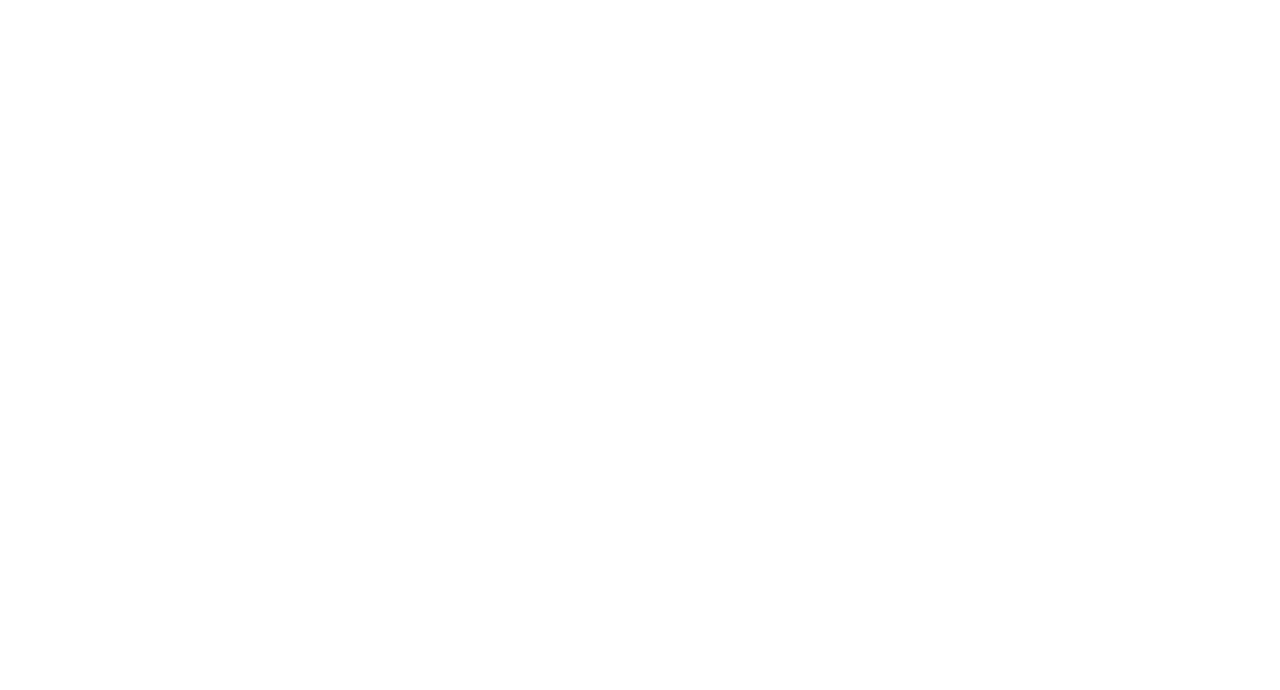
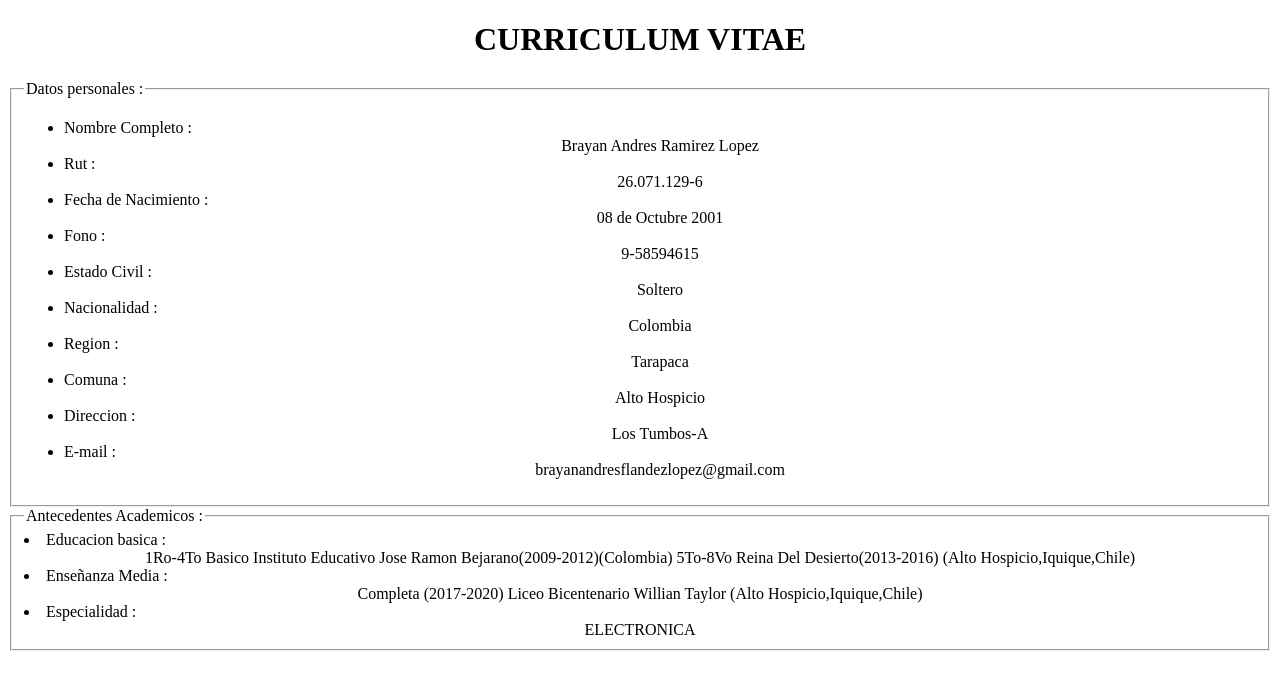
Before and after one commit to BrayanLopez7b/brayanlopez7b.github.io, a plain HTML site: page index.html in a window 1280 px wide. Drawn offline with Linux system fonts and the light colour scheme.

Commit message:
Add files via upload

```diff
--- a/index.html
+++ b/index.html
@@ -3,10 +3,35 @@
 <head>
     <meta charset="UTF-8">
     <meta http-equiv="X-UA-Compatible" content="IE=edge">
-    <meta name="viewport" content="width=device-width, initial-scale=1.0">
+    <meta name="viewport" content="width=, initial-scale=1.0">
     <title>Document</title>
 </head>
 <body>
+    <h1><center> CURRICULUM VITAE </center></h1>
+    <div id="inicio">
+        <fieldset>
+            <legend>Datos personales : </legend>
+        <ul>
+            <li> Nombre Completo : <center>Brayan Andres Ramirez Lopez</center> </li>
+            <li> Rut : <center> 26.071.129-6 </center> </li>
+            <LI> Fecha de Nacimiento : <center>08 de Octubre 2001</center> </LI>
+            <li> Fono :<center> 9-58594615 </center> </li>
+            <li> Estado Civil : <center> Soltero </center> </li>
+            <li> Nacionalidad :<center> Colombia </center> </li>
+            <LI> Region : <center>Tarapaca </center> </LI>
+            <li> Comuna : <center> Alto Hospicio</center> </li>
+            <li> Direccion : <center> Los Tumbos-A </center> </li>
+            <li> E-mail : <center> brayanandresflandezlopez@gmail.com </center></li></ul>
+    </fieldset><fieldset>
+        <legend>Antecedentes Academicos : </legend>
+        <li> Educacion basica :<center> 1Ro-4To Basico Instituto Educativo
+            Jose Ramon Bejarano(2009-2012)(Colombia)
+             5To-8Vo Reina Del Desierto(2013-2016)
+             (Alto Hospicio,Iquique,Chile)</center></li>
+        <li>Enseñanza  Media :<center> Completa (2017-2020)
+            Liceo Bicentenario Willian Taylor (Alto Hospicio,Iquique,Chile) </center> </li>
+        <li>Especialidad : <center> ELECTRONICA </center> </li>
+    </fieldset>
 
 </body>
 </html>
```
